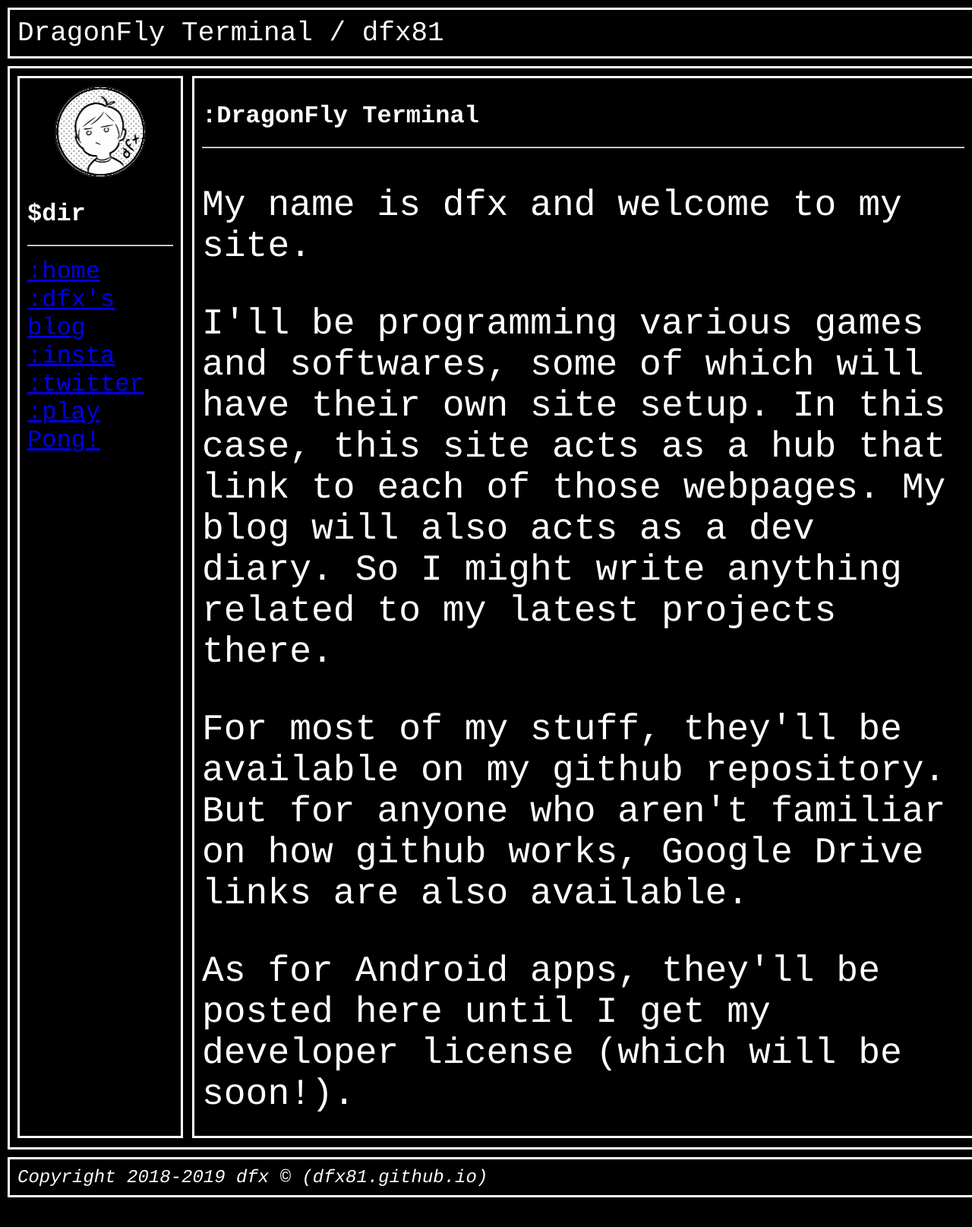
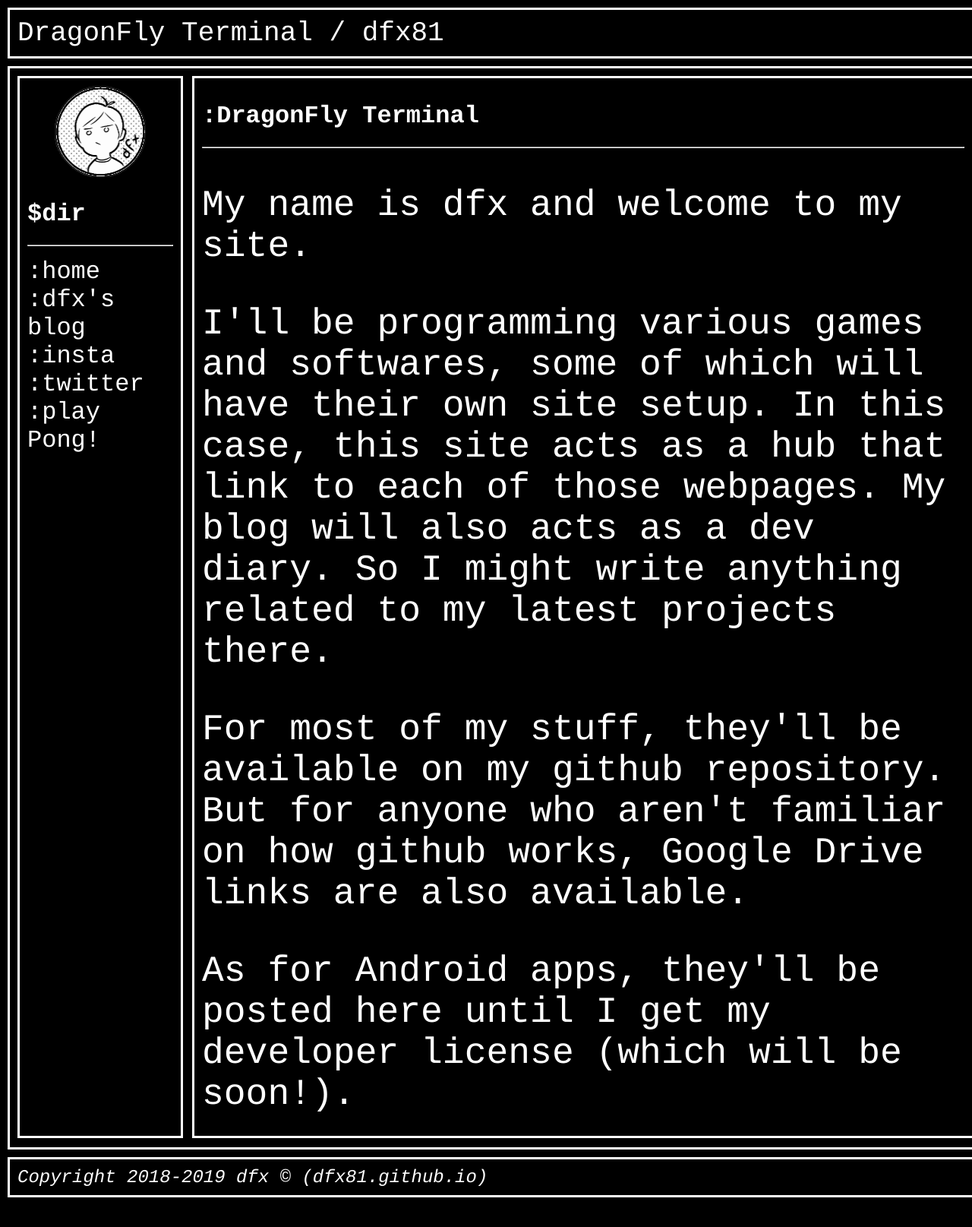
Before and after one commit to dfx81/dfx81.github.io, a Jekyll site: the page built from index.html, in a window 1280 px wide. Shown: the top 1615 px of the page at 76% size. Built offline with Jekyll 4.4.1, drawn with Linux system fonts in a browser that asks for light colours.

Commit message:
Updated link styling

```diff
--- a/css/main.css
+++ b/css/main.css
@@ -17,6 +17,8 @@ p {
 a {
 	font-size: 32px;
 	font-style: bold;
+	color: white;
+	text-decoration: none;
 }
 
 h1 {
```
